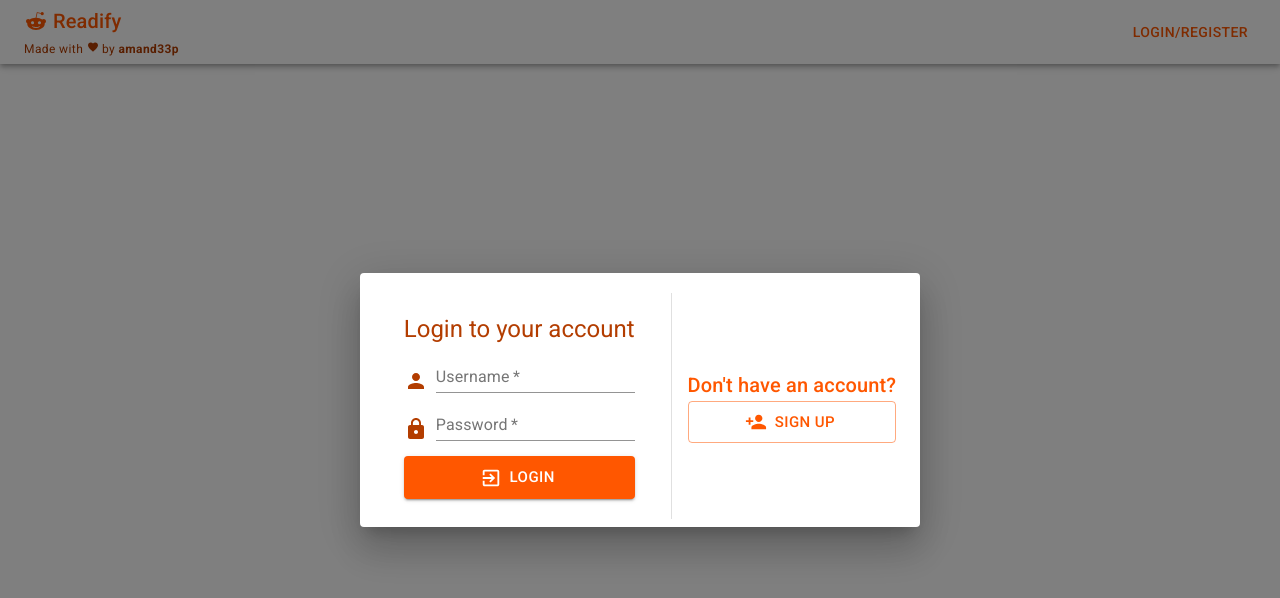
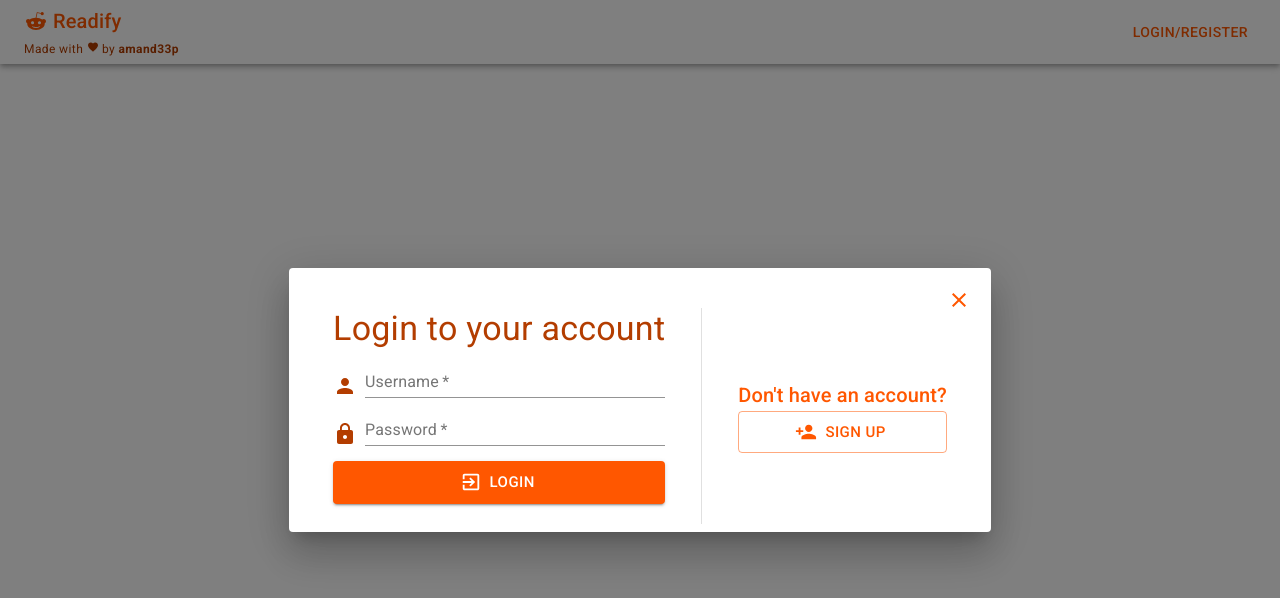
Before and after one commit to snowmandot0520/Reddish_pro, a React (Create React App) app in the folder client/: page / in a window 1280 px wide. Both pictures are taken after a click on the button "LOGIN/REGISTER". Shown: the top 598 px of the page. Built offline with nearby package versions, Linux system fonts and the light colour scheme; the HTML template or start-up script is replaced by a standard one.

Commit message:
fixed auth form

```diff
--- a/client/package.json
+++ b/client/package.json
@@ -37,5 +37,9 @@
       "last 1 firefox version",
       "last 1 safari version"
     ]
+  },
+  "devDependencies": {
+    "eslint": "^7.9.0",
+    "eslint-plugin-react": "^7.21.1"
   }
 }
--- a/client/src/components/AuthForm.js
+++ b/client/src/components/AuthForm.js
@@ -31,7 +31,7 @@ const AuthForm = () => {
       >
         <Form className={classes.form}>
           <Typography
-            variant="h5"
+            variant="h4"
             color="secondary"
             className={classes.formTitle}
           >
--- a/client/src/components/AuthFormModal.js
+++ b/client/src/components/AuthFormModal.js
@@ -1,8 +1,49 @@
 import React, { useState } from 'react';
 import AuthForm from './AuthForm';
 
-import { Dialog, DialogContent, Button } from '@material-ui/core';
+import {
+  Dialog,
+  DialogContent,
+  Button,
+  Typography,
+  IconButton,
+} from '@material-ui/core';
+import MuiDialogTitle from '@material-ui/core/DialogTitle';
+
+import { withStyles } from '@material-ui/core/styles';
 import { useNavStyles } from '../styles/muiStyles';
+import CloseIcon from '@material-ui/icons/Close';
+
+const styles = (theme) => ({
+  root: {
+    margin: 0,
+    padding: theme.spacing(2),
+  },
+  closeButton: {
+    position: 'absolute',
+    right: theme.spacing(1),
+    top: theme.spacing(1),
+    color: theme.palette.primary.main,
+  },
+});
+
+const DialogTitle = withStyles(styles)((props) => {
+  const { children, classes, onClose, ...other } = props;
+  return (
+    <MuiDialogTitle disableTypography className={classes.root} {...other}>
+      <Typography variant="h6">{children}</Typography>
+      {onClose ? (
+        <IconButton
+          aria-label="close"
+          className={classes.closeButton}
+          onClick={onClose}
+        >
+          <CloseIcon />
+        </IconButton>
+      ) : null}
+    </MuiDialogTitle>
+  );
+});
 
 const AuthFormModal = () => {
   const [open, setOpen] = useState(false);
@@ -26,7 +67,8 @@ const AuthFormModal = () => {
       >
         Login/Register
       </Button>
-      <Dialog open={open} onClose={handleClose}>
+      <Dialog open={open} onClose={handleClose} maxWidth="md">
+        <DialogTitle onClose={handleClose}></DialogTitle>
         <DialogContent>
           <AuthForm />
         </DialogContent>
--- a/client/src/components/NavBar.js
+++ b/client/src/components/NavBar.js
@@ -5,7 +5,6 @@ import {
   AppBar,
   Toolbar,
   Typography,
-  Button,
   IconButton,
   Menu,
   MenuItem,
--- a/client/src/styles/muiStyles.js
+++ b/client/src/styles/muiStyles.js
@@ -48,7 +48,7 @@ export const useNavStyles = makeStyles((theme) => ({
 }));
 
 export const useAuthStyles = (authType) =>
-  makeStyles((theme) => ({
+  makeStyles(() => ({
     authWrapper: {
       display: 'flex',
       flexDirection: authType === 'login' ? 'row' : 'row-reverse',
@@ -57,7 +57,9 @@ export const useAuthStyles = (authType) =>
       display: 'flex',
       flexDirection: 'column',
       justifyContent: 'center',
-      padding: 20,
+      paddingLeft: 20,
+      paddingRight: 20,
+      paddingBottom: 20,
     },
     formTitle: { textAlign: 'center' },
     switchText: { textAlign: 'center' },
@@ -72,7 +74,7 @@ export const useAuthStyles = (authType) =>
       marginRight: 8,
     },
     sidePanel: {
-      padding: '10',
+      padding: 20,
       margin: 'auto 0',
     },
   }));
```
Also changed, not shown: client/.eslintrc.json (added), 1 other file (tests, documents, lock files or other folders).
